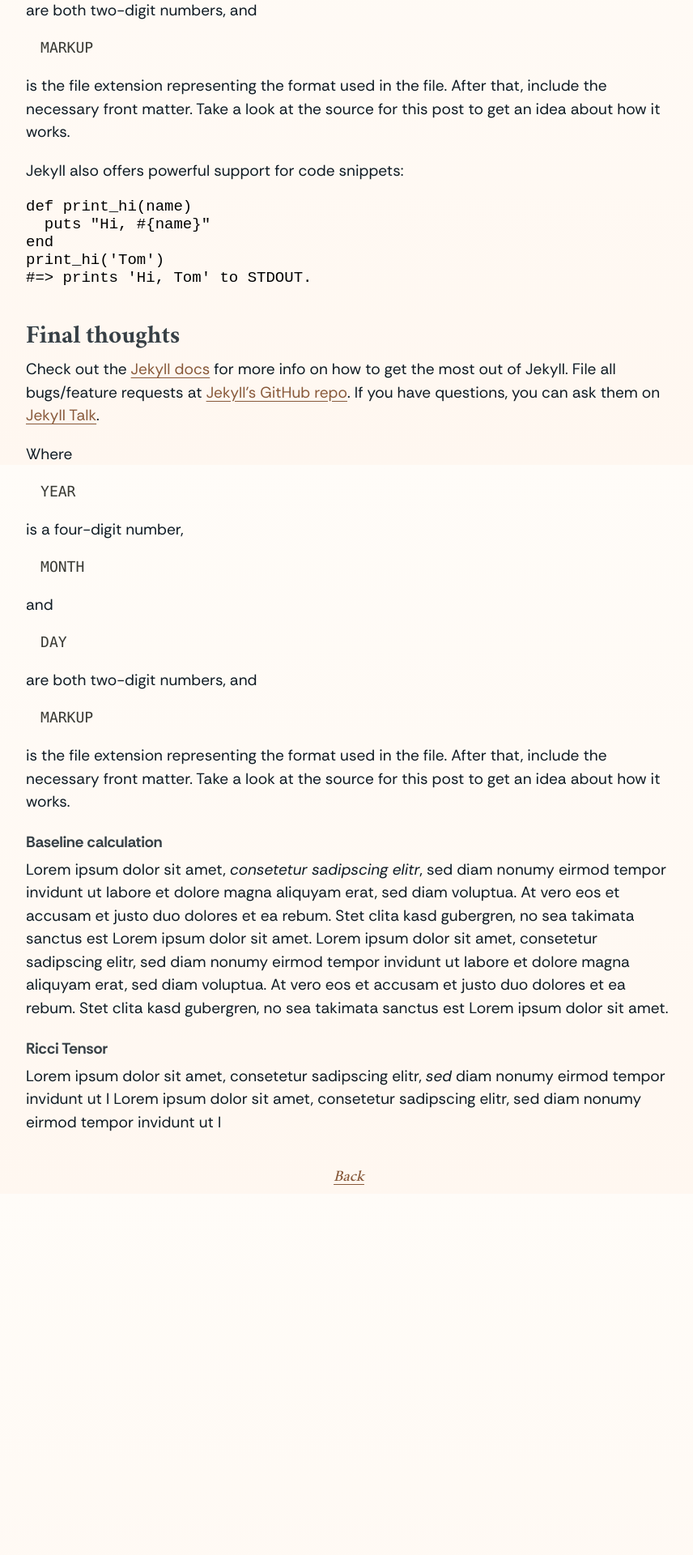
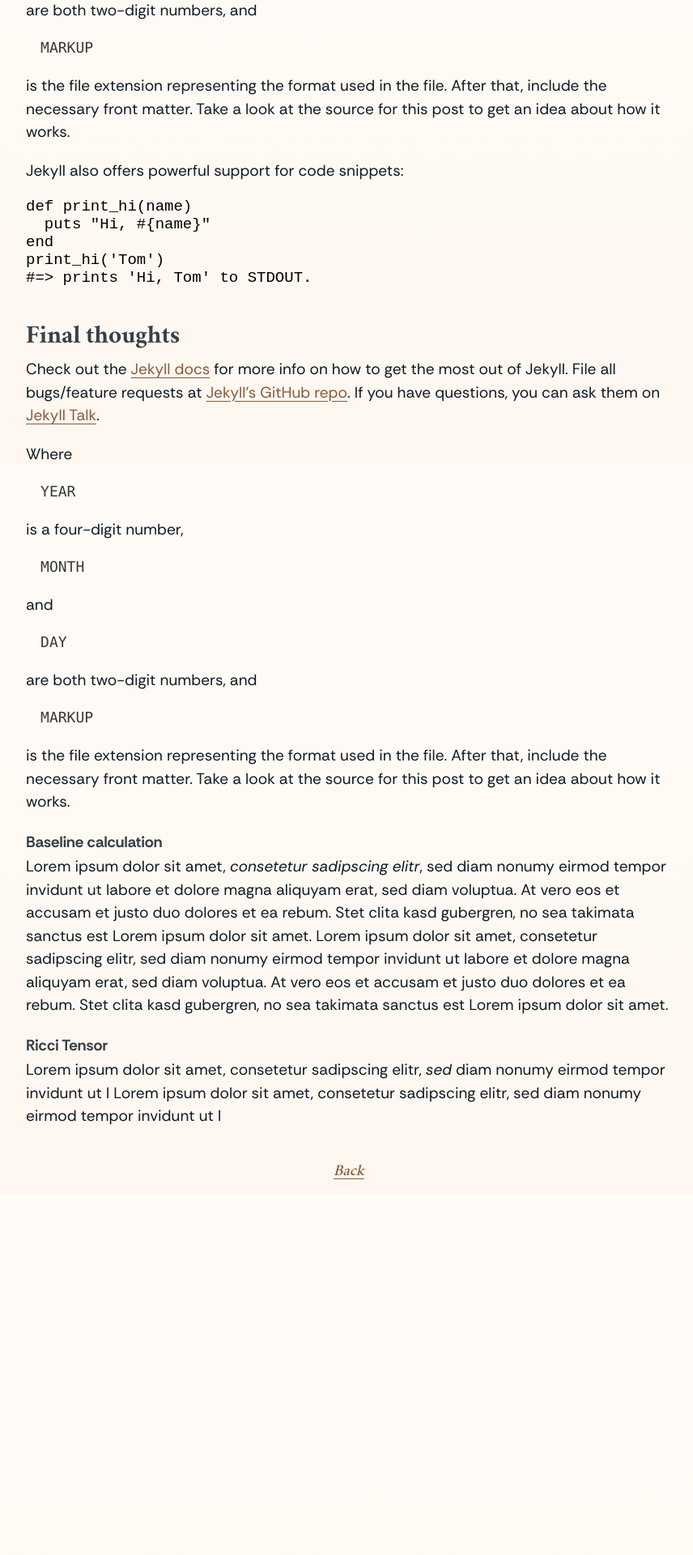
Before and after one commit to Splines/homepage, a Jekyll site: the page built from _posts/2025-03-11-welcome.md, in a window 1280 px wide. Shown: the part 1226-3146 px from the top of the page at 81% size, without its empty margins (209-1065 px from the left). Built offline with Jekyll 4.4.1, drawn with Linux system fonts in a browser that asks for light colours.

Commit message:
Make margin smaller after h3 elements

```diff
--- a/_sass/_typography.scss
+++ b/_sass/_typography.scss
@@ -105,6 +105,7 @@
     font-size: 1rem;
     color: #0f1b24d5;
     margin-top: 1.2em;
+    margin-bottom: -0.2em;
 }
 
 p {
```
